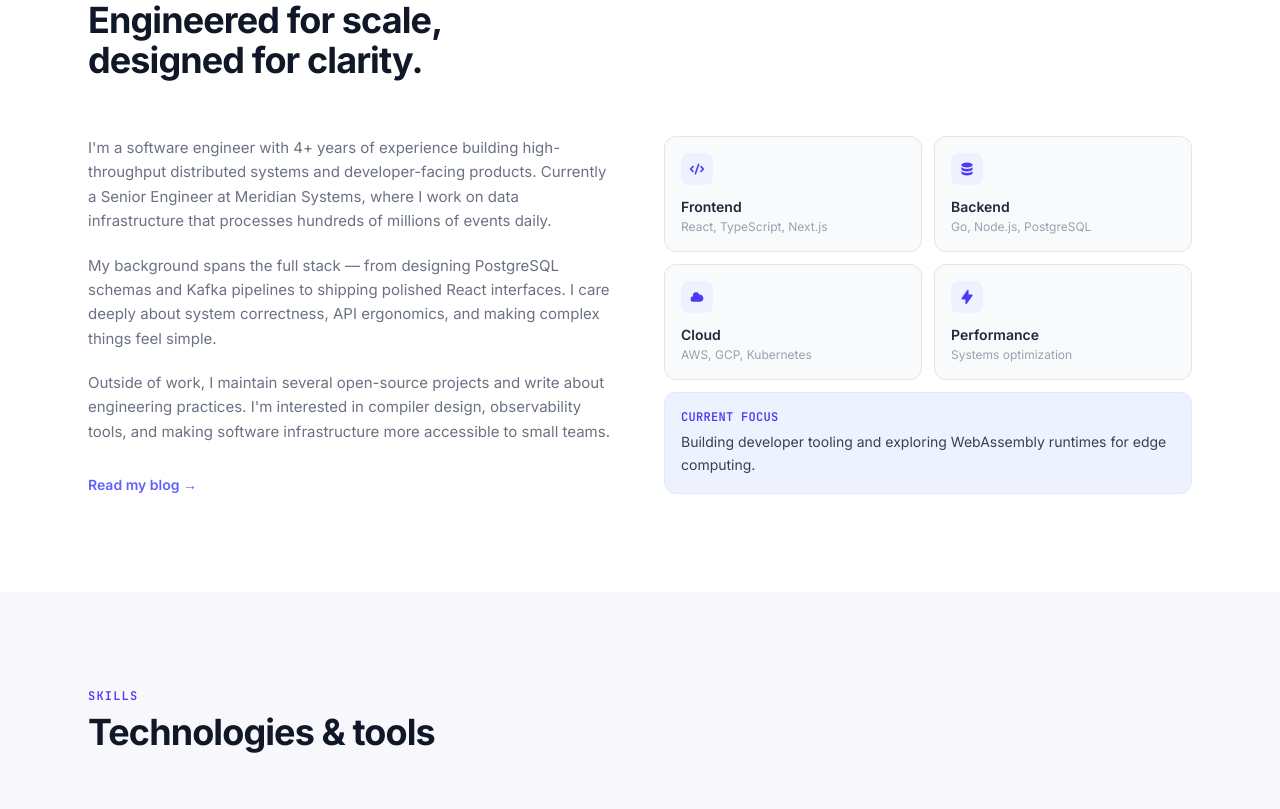
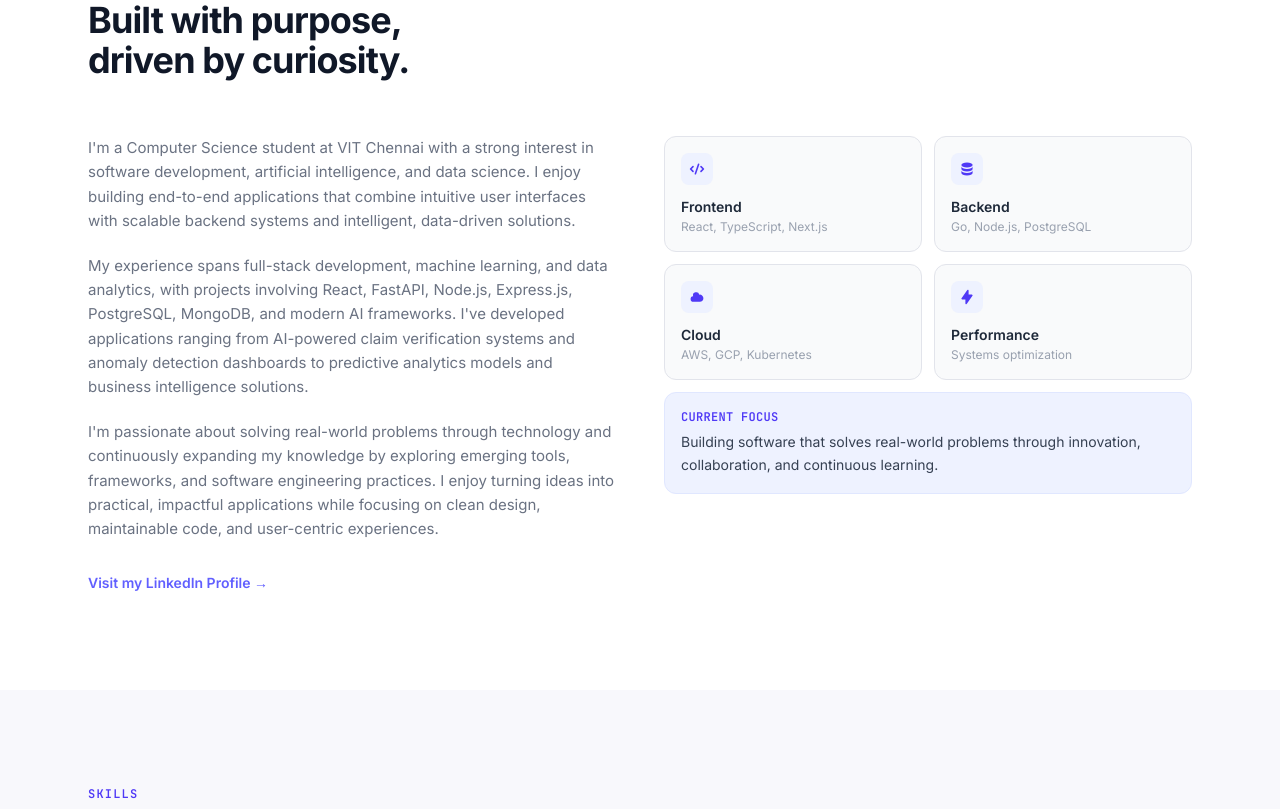
Before and after one commit to BarathThanigai/My_Portfolio_Website, a React (Vite) app: page / in a window 1280 px wide. Shown: the part 920-1729 px from the top of the page. Built offline with nearby package versions, Linux system fonts and the light colour scheme.

Commit message:
Updated about section

```diff
--- a/src/components/About.jsx
+++ b/src/components/About.jsx
@@ -27,15 +27,15 @@ export default function About() {
         </motion.div>
         <motion.h2 variants={fadeUp} custom={1} initial="hidden" whileInView="visible" viewport={{ once: true }}
           className={`text-3xl md:text-4xl font-bold tracking-tight mb-14 ${dark ? 'text-white' : 'text-gray-900'}`}>
-          Engineered for scale,<br />designed for clarity.
+          Built with purpose,<br />driven by curiosity.
         </motion.h2>
 
         <div className="grid md:grid-cols-2 gap-12 items-start">
           <div className="space-y-5">
             {[
-              "I'm a software engineer with 4+ years of experience building high-throughput distributed systems and developer-facing products. Currently a Senior Engineer at Meridian Systems, where I work on data infrastructure that processes hundreds of millions of events daily.",
-              "My background spans the full stack — from designing PostgreSQL schemas and Kafka pipelines to shipping polished React interfaces. I care deeply about system correctness, API ergonomics, and making complex things feel simple.",
-              "Outside of work, I maintain several open-source projects and write about engineering practices. I'm interested in compiler design, observability tools, and making software infrastructure more accessible to small teams.",
+              "I'm a Computer Science student at VIT Chennai with a strong interest in software development, artificial intelligence, and data science. I enjoy building end-to-end applications that combine intuitive user interfaces with scalable backend systems and intelligent, data-driven solutions.",
+              "My experience spans full-stack development, machine learning, and data analytics, with projects involving React, FastAPI, Node.js, Express.js, PostgreSQL, MongoDB, and modern AI frameworks. I've developed applications ranging from AI-powered claim verification systems and anomaly detection dashboards to predictive analytics models and business intelligence solutions.",
+              "I'm passionate about solving real-world problems through technology and continuously expanding my knowledge by exploring emerging tools, frameworks, and software engineering practices. I enjoy turning ideas into practical, impactful applications while focusing on clean design, maintainable code, and user-centric experiences.",
             ].map((para, i) => (
               <motion.p key={i} variants={fadeUp} custom={i + 2} initial="hidden" whileInView="visible" viewport={{ once: true }}
                 className={`text-[15px] leading-relaxed ${dark ? 'text-gray-400' : 'text-gray-500'}`}>
@@ -43,8 +43,9 @@ export default function About() {
               </motion.p>
             ))}
             <motion.div variants={fadeUp} custom={5} initial="hidden" whileInView="visible" viewport={{ once: true }} className="pt-2">
-              <a href="#" className="inline-flex items-center gap-1.5 text-sm font-semibold text-indigo-500 hover:text-indigo-400 transition-colors">
-                Read my blog →
+              <a href="https://www.linkedin.com/in/barath-t-4361b8318/" target="_blank"
+  rel="noopener noreferrer" className="inline-flex items-center gap-1.5 text-sm font-semibold text-indigo-500 hover:text-indigo-400 transition-colors">
+                Visit my LinkedIn Profile →
               </a>
             </motion.div>
           </div>
@@ -65,7 +66,7 @@ export default function About() {
               className={`col-span-2 p-4 rounded-xl border ${dark ? 'bg-indigo-900/15 border-indigo-900/30' : 'bg-indigo-50 border-indigo-100'}`}>
               <div className={`text-xs font-semibold mono uppercase tracking-wide mb-1.5 ${dark ? 'text-indigo-400' : 'text-indigo-600'}`}>Current focus</div>
               <div className={`text-sm leading-relaxed ${dark ? 'text-gray-300' : 'text-gray-700'}`}>
-                Building developer tooling and exploring WebAssembly runtimes for edge computing.
+                Building software that solves real-world problems through innovation, collaboration, and continuous learning.
               </div>
             </motion.div>
           </div>
--- a/src/components/Hero.jsx
+++ b/src/components/Hero.jsx
@@ -3,7 +3,7 @@ import { motion } from 'framer-motion';
 import { useTheme } from '../context/ThemeContext';
 import { HiDownload, HiArrowRight } from 'react-icons/hi';
 
-const TITLES = ['CSE student at VIT - Chennai', 'Full Stack Developer', 'Systems Designer', 'Open Source Builder'];
+const TITLES = ['CSE student at VIT - Chennai', 'Exploring AI & Machine Learning', 'Creating Data-Driven Solutions', 'Building Scalable Software'];
 
 function DotGrid({ dark }) {
   const canvasRef = useRef(null);
```
Also changed, not shown: src/components/Certifications.jsx (added).
